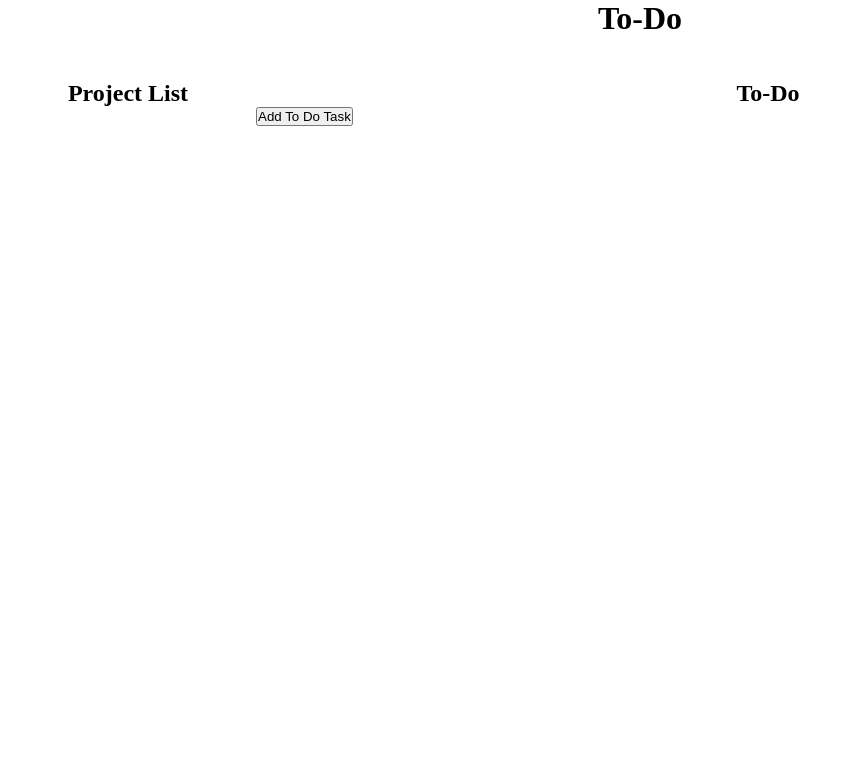
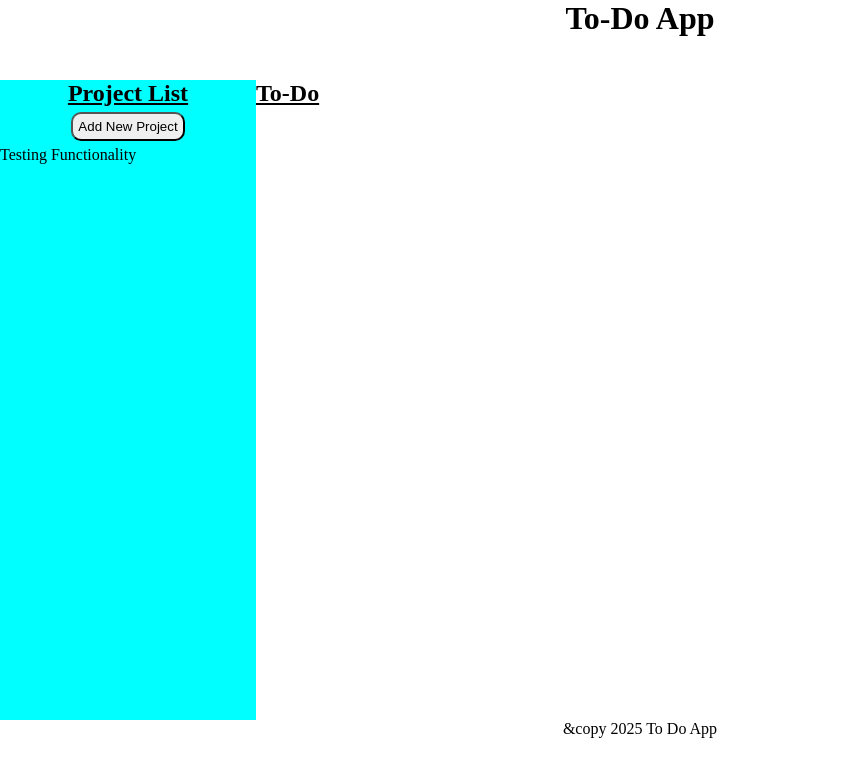
Before and after one commit to Developer9719/todoApp, a website built with webpack: page src/index.html in a window 1280 px wide. Shown: the whole page, without its empty margins (0-862 px from the left). Built offline with nearby package versions, Linux system fonts and the light colour scheme.

Commit message:
Changes made to functionality and display and design updates were made
Display function now takes id parameters. Set up a test project using object constructors and the logic to set new projects and display current projects is working. Added a button to add a new project.

```diff
--- a/src/script/index.js
+++ b/src/script/index.js
@@ -1,5 +1,6 @@
 import './structure.js';
-import  { createLayout } from './interface.js';
+import  { createLayout, interaction } from './interface.js';
 
 // Called after structure is loaded
 createLayout();
+interaction();
--- a/src/script/interface.js
+++ b/src/script/interface.js
@@ -1,8 +1,10 @@
 import '../styles/contentLayout.css';
-import { createToDo } from './todoItemLogic.js';
+import { createToDo, Projects } from './todoItemLogic.js';
+
+let classList = [];
 
 // Displaying content
-export function display(parentElement = 'body', newElement = 'p', content, classes = []) {
+export function display(parentElement = 'body', newElement = 'p', content, classes = [], ids) {
     const parent = document.querySelector(parentElement);
 
     if (!parent) {
@@ -22,6 +24,10 @@ export function display(parentElement = 'body', newElement = 'p', content, class
         });
     }
 
+    if (ids != undefined) {
+        child.id = ids;
+    }
+
     // Append the new element to the parent
     parent.appendChild(child);
 }
@@ -30,7 +36,7 @@ export function display(parentElement = 'body', newElement = 'p', content, class
 export function createLayout() {
     // Inspo: https://bordio.com/wp-content/themes/understrap/images/to-do-list/to-do-list-board-xl-1x.webp
 
-    let classList = ['content'];
+    classList = ['content'];
     display('main', 'div', undefined, classList);
     // Left 20% of Page
     classList = ['leftSide']
@@ -41,14 +47,22 @@ export function createLayout() {
     classList = ['rightSide'];
     display('.content', 'div', undefined, classList);
     display('.rightSide', 'h2', 'To-Do', undefined);
-    classList = ['addToDo'];
-    display('.rightSide', 'button', 'Add To Do Task', classList);
-    const button = document.querySelector('.addToDo');
-    button.addEventListener('click', createToDo) // Runs when button is clicked
-
-    // Displays list of to-do tasks in each project
-    createToDo.displayList();
 
     // Footer
     display('footer', 'p', '&copy 2025 To Do App', classList);
 }
+ export function interaction() {
+    // Creates the buttons to add projects, to-do's for the projects
+    classList = ['interactionButtons', 'addProjectButton'];
+    display('.leftSide', 'button', 'Add New Project', classList);
+
+    const newProjectButton = document.querySelector('.addProjectButton');
+    let newProjectTitle = 'Testing Functionality'; // Update this to use form inputs
+    let createTheProject = new Projects(newProjectTitle);
+    newProjectButton.addEventListener('click', createTheProject);
+
+    // Displays all the projects and the to-do's for the current project
+    console.log(createTheProject); // Displays the project before creating it, displays on load
+
+    display('.leftSide', 'p', createTheProject.title, undefined, 'testProjectId');
+ }
--- a/src/script/structure.js
+++ b/src/script/structure.js
@@ -2,7 +2,7 @@ import { display } from './interface.js';
 import '../styles/structure.css';
 
 // Customize HTML template for current project
-const siteTitle = 'To-Do';
+const siteTitle = 'To-Do App';
 document.title = siteTitle;
 
 // Build up main body structure
--- a/src/script/todoItemLogic.js
+++ b/src/script/todoItemLogic.js
@@ -11,7 +11,7 @@ import { display } from "./interface";
  * Create a new Projects object: const projectOne = new Projects('Project Title');
  * console.log(projectOne); - Will output { title: 'Project Title' }
  */
-function Projects(title) {
+export function Projects(title) {
     this.title = title;
     this.todos = [];
 }
--- a/src/styles/contentLayout.css
+++ b/src/styles/contentLayout.css
@@ -4,8 +4,23 @@
     height: 80vh;
 }
 
-.content div h2  { /* Descendant Selector */
+.leftSide h2  { /* Descendant Selector */
     text-align: center;
+}
+
+.leftSide {
+    background-color: aqua;
+}
+
+h2 {
+    text-decoration-line: underline;
+}
+
+.interactionButtons {
+    padding: 5px;
+    border-radius: 10px;
+    display: block;
+    margin: 5px auto 5px auto;
 }
 
 header, footer {
```
